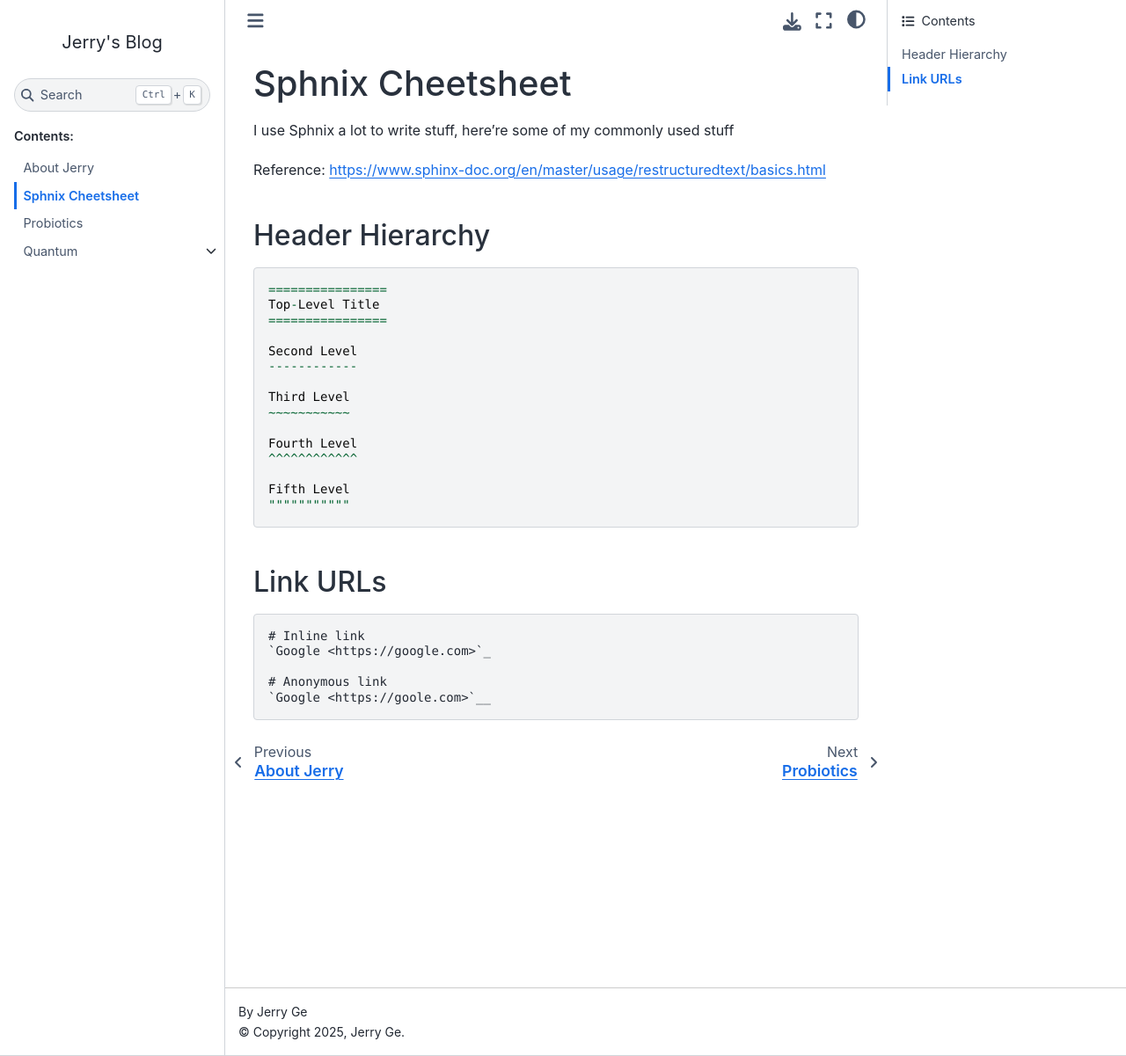
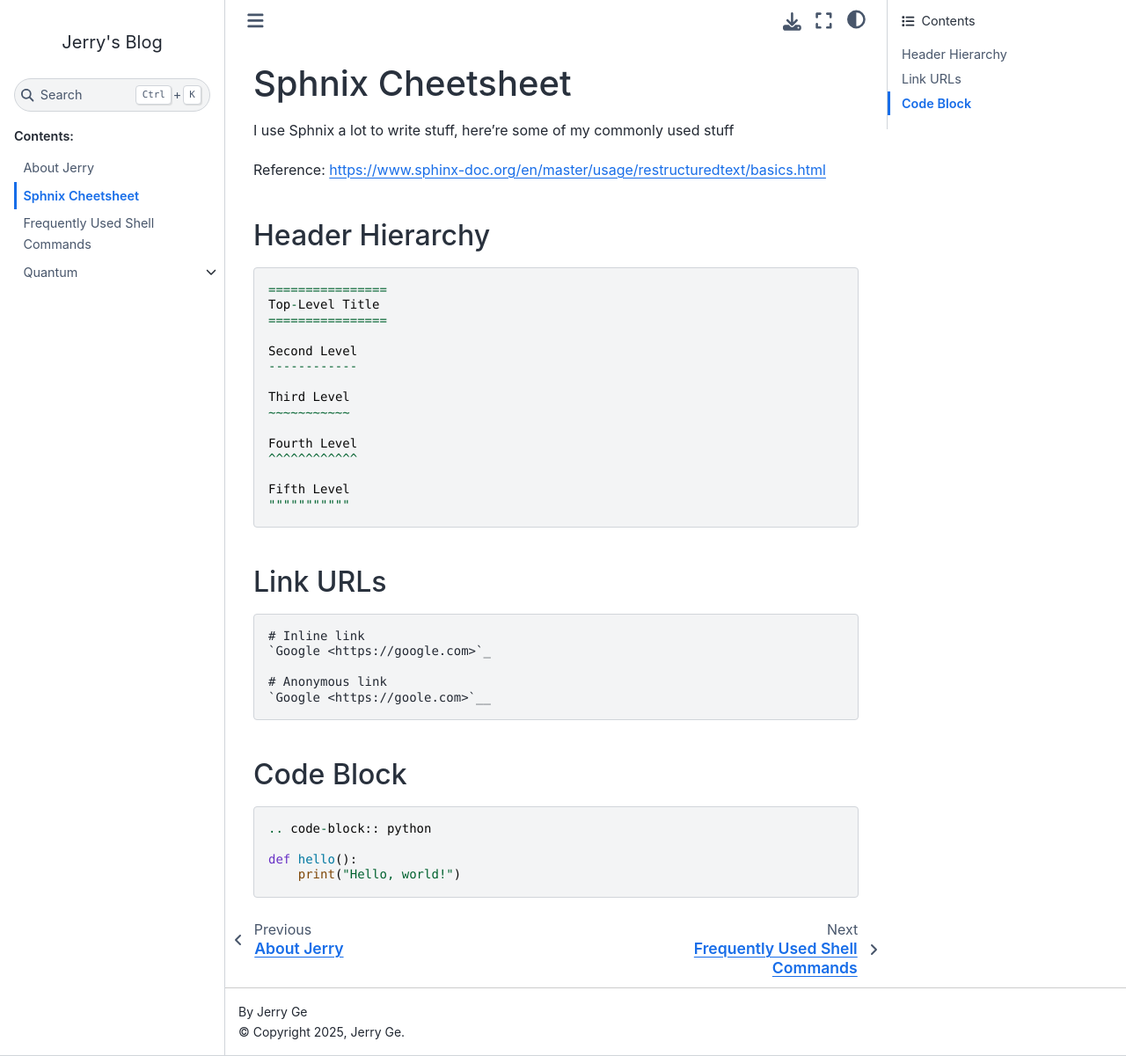
Before and after one commit to Jerry-Ge/jerry_blog, a Sphinx documentation site: the page built from source/2_sphnix_cheetsheet.rst, in a window 1280 px wide and 1201 px high. Shown: the whole window at 88% size. Built offline with Sphinx 7.4.7 and the Sphinx Book theme 1.1.4, drawn with Linux system fonts in a browser that asks for light colours.

Commit message:
Add frequent shell commands
Signed-off-by: Jerry Ge <yuzhouge@berkeley.edu>

```diff
--- a/source/2_sphnix_cheetsheet.rst
+++ b/source/2_sphnix_cheetsheet.rst
@@ -28,6 +28,7 @@
 
 Link URLs
 -------------------
+
 ::
 
     # Inline link
@@ -35,3 +36,14 @@
 
     # Anonymous link
     `Google <https://goole.com>`__
+
+
+Code Block
+-------------------
+
+::
+
+    .. code-block:: python
+
+    def hello():
+        print("Hello, world!")
--- a/source/3_probiotics.rst
+++ /dev/null
@@ -1,4 +0,0 @@
-Probiotics
-===========
-
-# TODO: a note about probiotics and how to eat them. 😃
--- /dev/null
+++ b/source/3_shell.rst
@@ -0,0 +1,13 @@
+Frequently Used Shell Commands
+===============================
+
+
+SSH
+------------
+
+.. code-block:: bash
+
+    ssh-keygen -t rsa -b 4096 -C "your_email@example.com"
+
+Others
+------------
```
Also changed, not shown: source/index.rst (+4 -4 lines).
